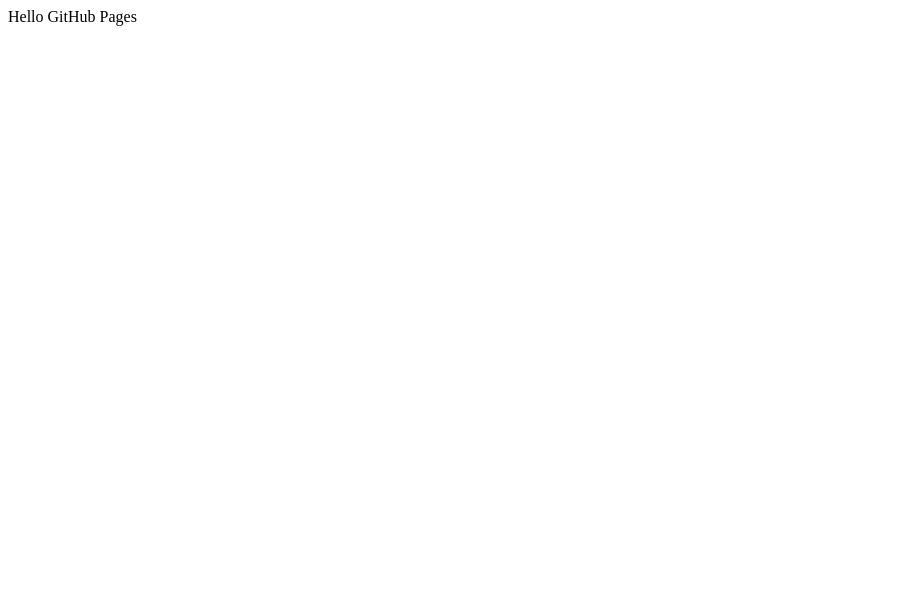
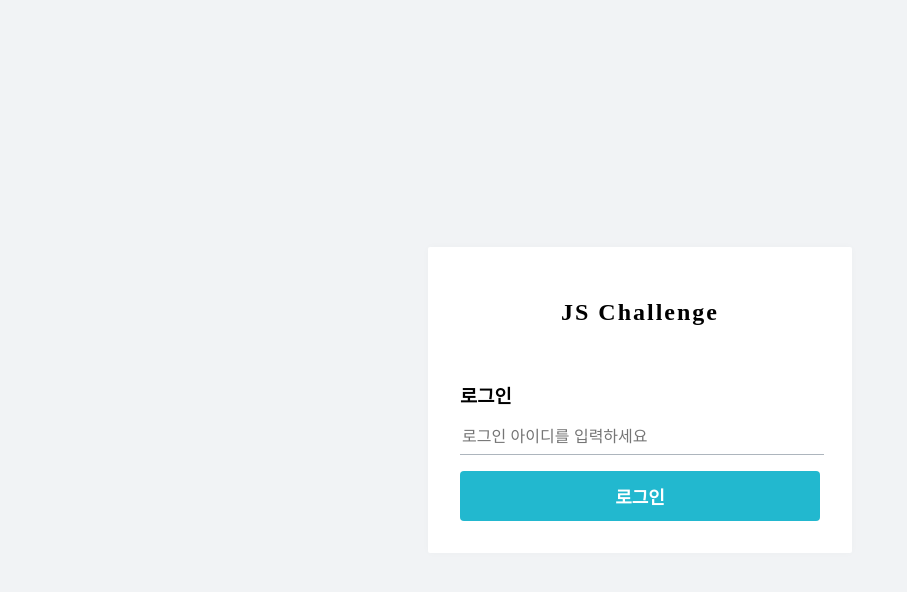
Before and after one commit to handh0413/vanillajs, a website: page src/index.html in a window 1280 px wide. Shown: the whole page, without its empty margins (0-907 px from the left). Drawn offline with Linux system fonts and the light colour scheme.

Commit message:
add the login screen UI

```diff
--- a/src/index.html
+++ b/src/index.html
@@ -1,10 +1,27 @@
-<!DOCTYPE html>
-<html lang="en">
-<head>
-    <meta charset="UTF-8">
+<!doctype html>
+<html lang="ko">
+  <head>
+    <meta charset="UTF-8" />
     <title>JS Challenge</title>
-</head>
-<body>
-    Hello GitHub Pages
-</body>
+    <link rel="stylesheet" href="style.css" />
+  </head>
+  <body>
+    <div class="login-background">
+      <div class="white-box">
+        <div class="logo-area">
+          <h2>JS Challenge</h2>
+        </div>
+        <h3>로그인</h3>
+        <form>
+          <label>
+            <input
+              class="login-input"
+              placeholder="로그인 아이디를 입력하세요"
+            />
+          </label>
+          <button class="login-button">로그인</button>
+        </form>
+      </div>
+    </div>
+  </body>
 </html>
--- /dev/null
+++ b/src/style.css
@@ -0,0 +1,60 @@
+.login-background {
+  position: absolute;
+  left: 0;
+  top: 0;
+  bottom: 0;
+  right: 0;
+  background: #f1f3f5;
+  display: flex;
+  flex-direction: column;
+  justify-content: center;
+  align-items: center;
+}
+
+.white-box {
+  box-shadow: 0 0 8px rgba(0, 0, 0, 0.025);
+  padding: 2rem;
+  width: 360px;
+  background: white;
+  border-radius: 2px;
+}
+
+.logo-area {
+  display: block;
+  padding-bottom: 1rem;
+  text-align: center;
+  font-weight: bold;
+  letter-spacing: 2px;
+}
+
+.login-input {
+  font-size: 1rem;
+  border: none;
+  border-bottom: 1px solid #adb5bd;
+  padding-bottom: 0.5rem;
+  outline: none;
+  width: 100%;
+  &:focus {
+    border-bottom: 1px solid #495057;
+  }
+  & + & {
+    margin-top: 1rem;
+  }
+}
+
+.login-button {
+  border: none;
+  border-radius: 4px;
+  font-size: 1.125rem;
+  font-weight: bold;
+  padding: 0.75rem 1rem;
+  margin-top: 1rem;
+  width: 100%;
+  color: white;
+  outline: none;
+  cursor: pointer;
+  background: #22b8cf;
+  &:hover {
+    background: #3bc9db;
+  }
+}
```
Also changed, not shown: src/styles.css (deleted).
